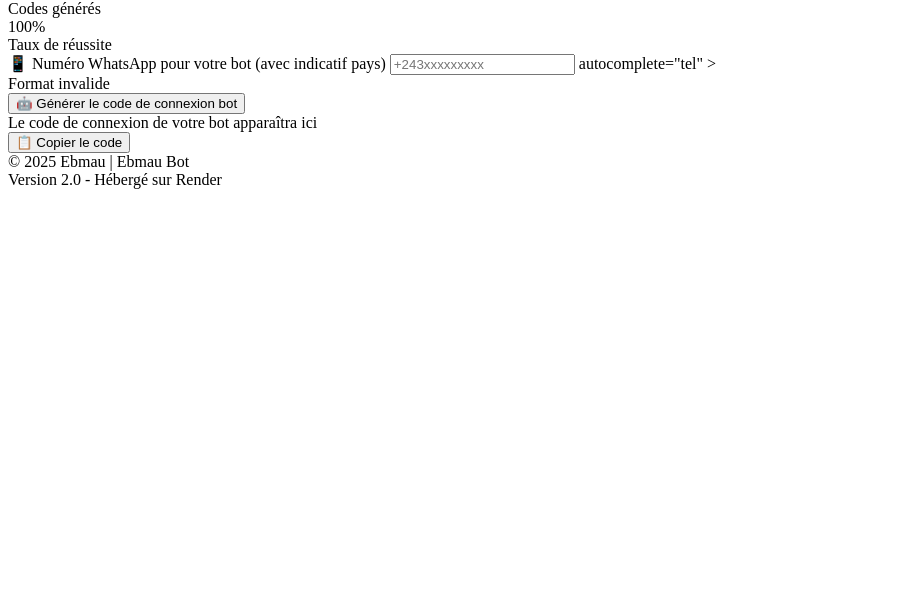
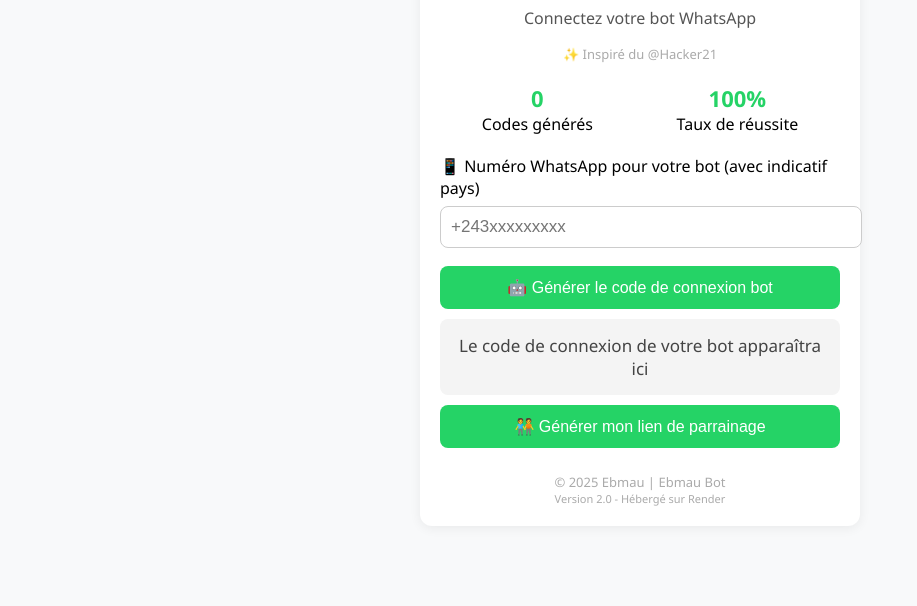
Before and after one commit to Ebmau/Parrainage-bot-whatsapp, a website: page src/public/index.html in a window 1280 px wide. Shown: the part 194-800 px from the top of the page, without its empty margins (0-917 px from the left). Drawn offline with Linux system fonts and the light colour scheme.

Commit message:
Update index.html

```diff
--- a/src/public/index.html
+++ b/src/public/index.html
@@ -20,9 +20,30 @@
   <meta name="apple-mobile-web-app-status-bar-style" content="default">
   <meta name="apple-mobile-web-app-title" content="Ebmau Bot">
 
-  <!-- ⚡ Ton CSS inline reste inchangé -->
   <style>
-    /* styles existants inchangés */
+    /* Exemple de style minimal, à compléter avec tes propres styles */
+    body { background: #f8f9fa; font-family: 'Segoe UI', Arial, sans-serif; }
+    .container { max-width: 400px; margin: 30px auto; background: #fff; box-shadow: 0 2px 12px #0001; border-radius: 12px; padding: 20px; }
+    .logo { font-size: 64px; text-align: center; }
+    h1 { text-align: center; color: #25D366; margin-top: 0; }
+    .subtitle { text-align: center; color: #555; }
+    .inspiration { text-align: center; font-size: 13px; color: #aaa; }
+    .stats { display: flex; justify-content: space-around; margin: 20px 0; }
+    .stat-item { text-align: center; }
+    .stat-number { font-weight: bold; font-size: 22px; color: #25D366; }
+    .input-group { margin-bottom: 18px; }
+    .input-label { font-weight: 500; display: block; margin-bottom: 7px; }
+    .phone-input { width: 100%; padding: 10px; font-size: 17px; border: 1px solid #ccc; border-radius: 8px; }
+    .error-message { color: #dc3545; display: none; margin-top: 5px; font-size: 13px; }
+    .btn, .btn-secondary { display: block; width: 100%; margin: 10px 0; padding: 12px; font-size: 16px; border-radius: 8px; border: none; background: #25D366; color: #fff; cursor: pointer; font-weight: 500; }
+    .btn-secondary { background: #eee; color: #25D366; border: 1px solid #25D366; }
+    .hidden { display: none !important; }
+    .progress-bar { display: none; background: #eee; height: 6px; border-radius: 4px; margin: 8px 0; overflow: hidden; }
+    .progress-fill { background: #25D366; height: 100%; width: 0%; transition: width 0.2s; }
+    .code-display { background: #f4f4f4; border-radius: 8px; padding: 15px; margin: 10px 0; text-align: center; color: #444; font-size: 17px; }
+    .footer { text-align: center; font-size: 13px; color: #aaa; margin-top: 25px; }
+    .version { font-size: 11px; }
+    .info-message { color: #25D366; background: #e9fef7; border-radius: 8px; padding: 8px; text-align: center; margin-bottom: 10px; }
   </style>
 </head>
 <body>
@@ -52,7 +73,7 @@
         class="phone-input"
         id="phoneNumber"
         placeholder="+243xxxxxxxxx"
-        maxlength="17" <!-- ⚡ augmenté pour plus de sécurité -->
+        maxlength="17"
         autocomplete="tel"
       >
       <div class="error-message" id="errorMessage">Format invalide</div>
@@ -74,6 +95,17 @@
       📋 Copier le code
     </button>
 
+    <!-- Parrainage -->
+    <button class="btn" id="referralBtn">
+      🧑‍🤝‍🧑 Générer mon lien de parrainage
+    </button>
+    <div class="code-display hidden" id="referralLinkDisplay">
+      Ton lien de parrainage apparaîtra ici
+    </div>
+    <button class="btn btn-secondary hidden" id="copyReferralBtn">
+      📋 Copier le lien de parrainage
+    </button>
+
     <!-- Nouveau conteneur global erreurs -->
     <div id="globalErrorContainer"></div>
 
@@ -83,7 +115,6 @@
     </div>
   </div>
 
-  <!-- ⚡ Correction du chemin -->
   <script src="/pair.js"></script>
 </body>
 </html>
```
